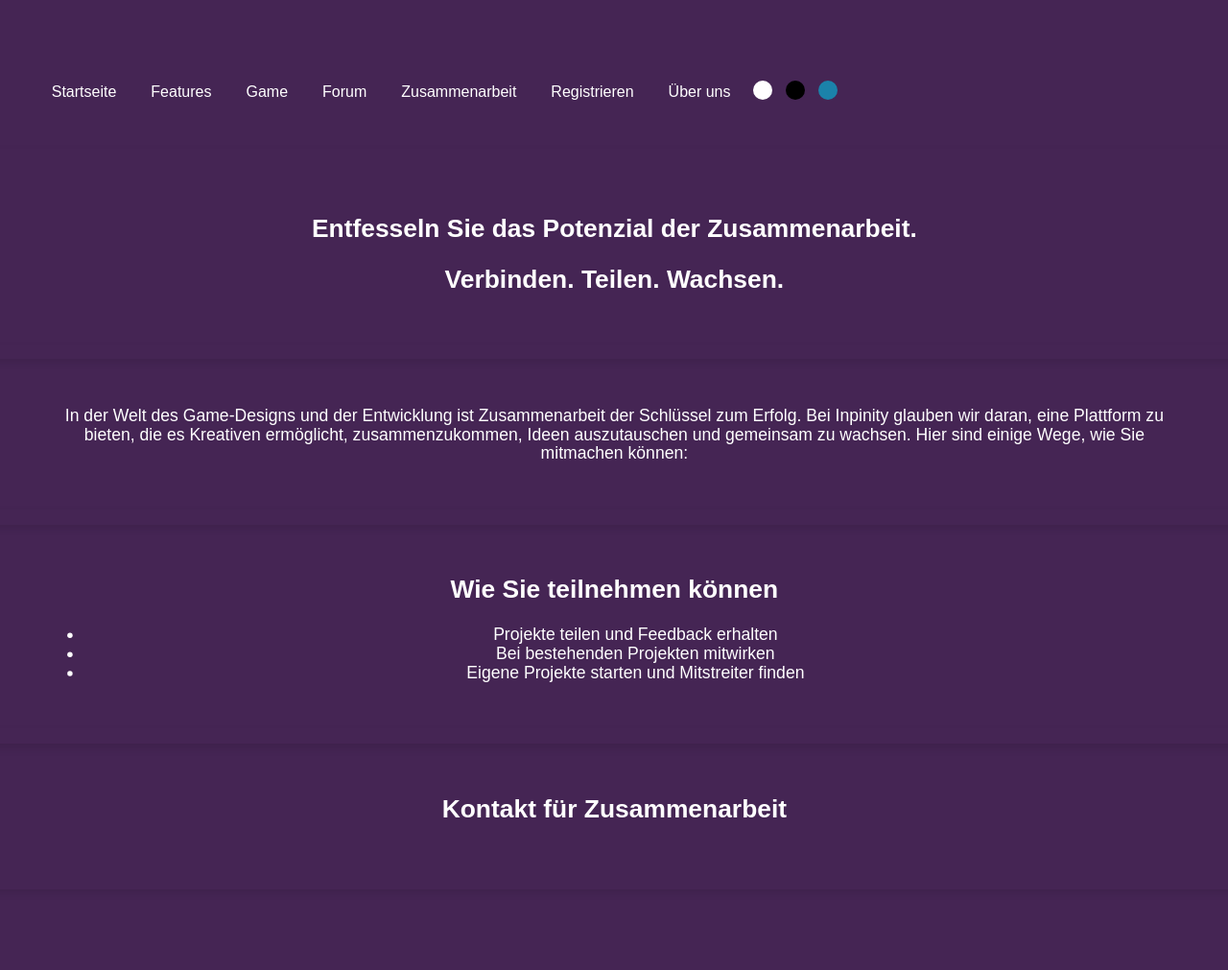
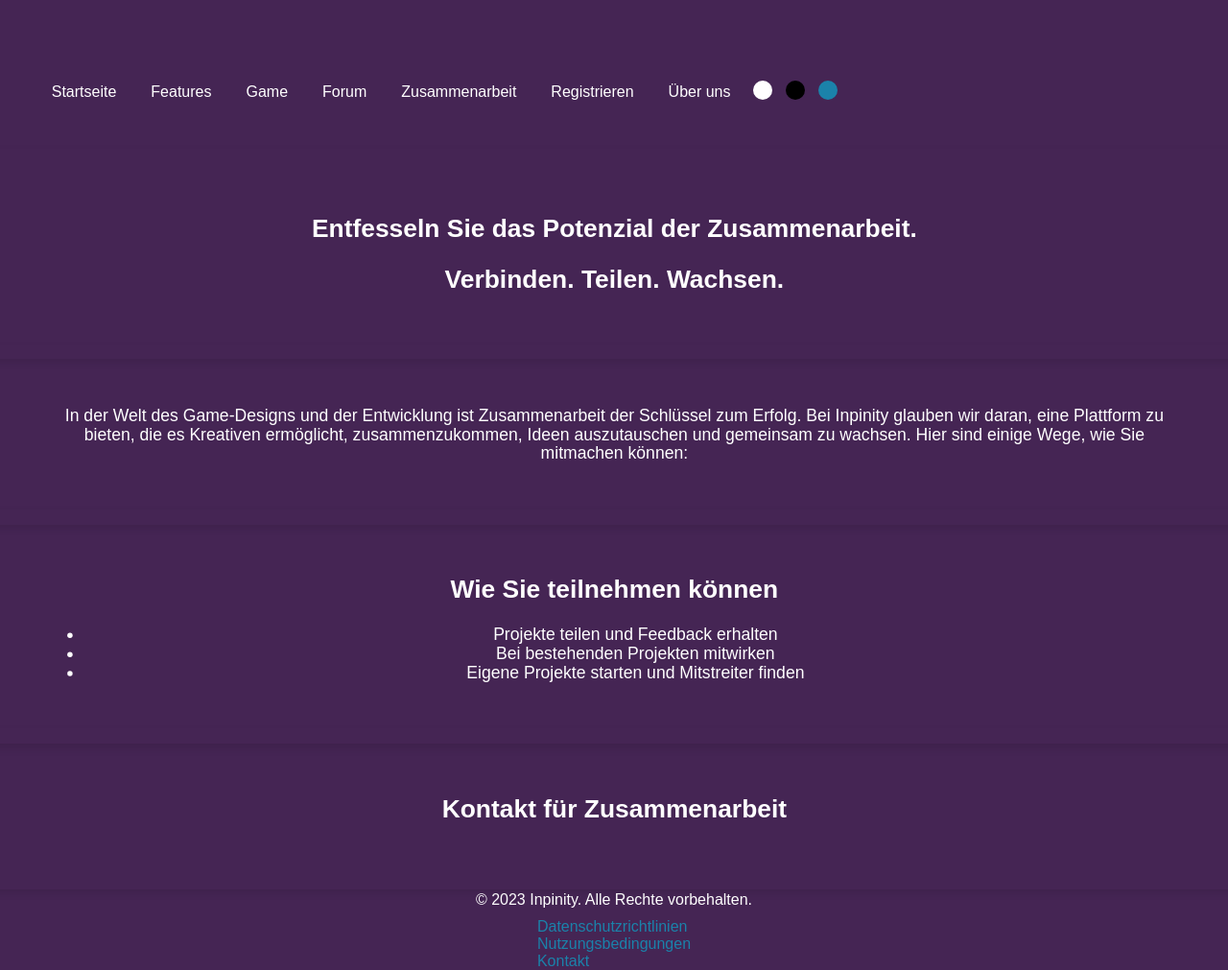
Before and after one commit to Xpective/InpinityPage, a website with bundled scripts: page collaboration.html in a window 1280 px wide. Shown: the top 1011 px of the page at 96% size. Built offline with nearby package versions, Linux system fonts and the light colour scheme; a script that the page names is missing.

Commit message:
collaboration.html aktualisieren

```diff
--- a/collaboration.html
+++ b/collaboration.html
@@ -104,9 +104,15 @@
             <!-- Kontaktformular oder Informationen -->
         </section>
     </main>
-    <footer>
-        <!-- Ähnlicher Footer wie in index.html -->
-    </footer>
+
+<footer>
+    <p>© 2023 Inpinity. Alle Rechte vorbehalten.</p>
+    <div class="footer-links">
+        <a href="privacypolicy.html">Datenschutzrichtlinien</a>
+        <a href="termsofuse.html">Nutzungsbedingungen</a>
+        <a href="contact.html">Kontakt</a>
+    </div>
+</footer>
     <script>
         // JavaScript für spezifische Interaktivität der Seite, falls benötigt
     </script>
```
